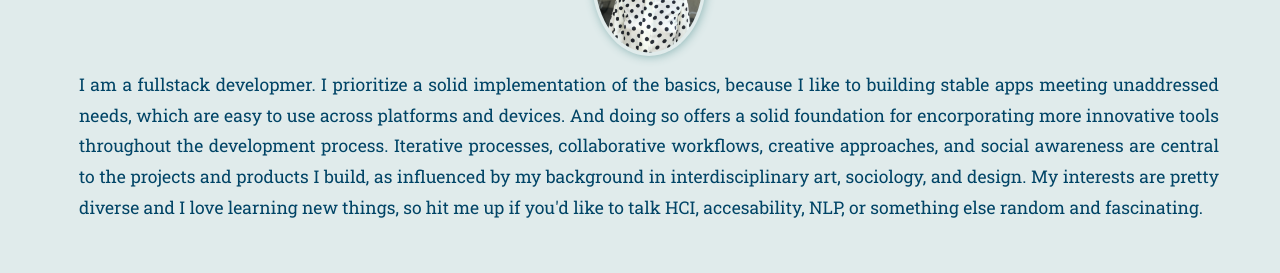
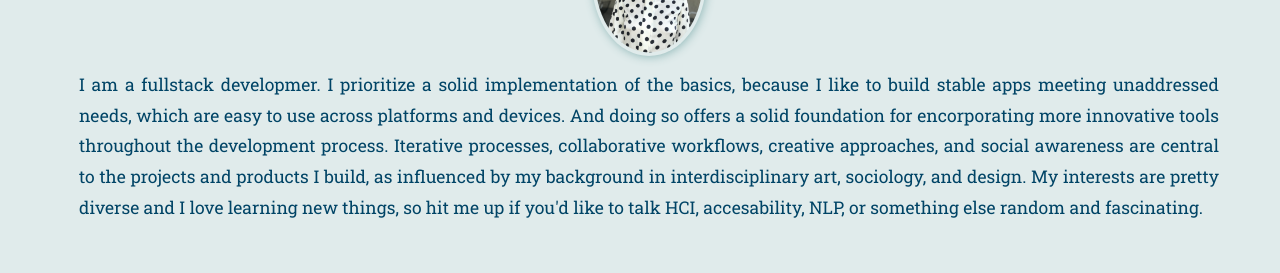
Before and after one commit to pixiephreak/tech-portfolio, a website: page index.html in a window 1280 px wide. Shown: the part 1149-1422 px from the top of the page. Drawn offline with nearby package versions, Linux system fonts and the light colour scheme; a web font is replaced by a local one.

Commit message:
edit copy

```diff
--- a/index.html
+++ b/index.html
@@ -152,7 +152,7 @@
       <div class="row text-center">
         <div class="col-md-12">
           <img src="assets/imgs/bioPic.jpg" alt="headshot" class='img-circle img-responsive center-block'>
-          <p class="copy"> I am a fullstack developmer. I prioritize a solid implementation of the basics, because I like to building stable apps meeting unaddressed needs, which are easy to use across platforms and devices. And doing so offers a solid foundation for encorporating more innovative tools throughout the development process.  Iterative processes, collaborative workflows, creative approaches, and social awareness are central to the projects and products I build, as influenced by my background in interdisciplinary art, sociology, and design. My interests are pretty diverse and I love learning new things, so hit me up if you'd like to talk HCI, accesability, NLP, or something else random and fascinating.  </p>
+          <p class="copy"> I am a fullstack developmer. I prioritize a solid implementation of the basics, because I like to build stable apps meeting unaddressed needs, which are easy to use across platforms and devices. And doing so offers a solid foundation for encorporating more innovative tools throughout the development process.  Iterative processes, collaborative workflows, creative approaches, and social awareness are central to the projects and products I build, as influenced by my background in interdisciplinary art, sociology, and design. My interests are pretty diverse and I love learning new things, so hit me up if you'd like to talk HCI, accesability, NLP, or something else random and fascinating.  </p>
         </div>
       </div>
     </div>
```
